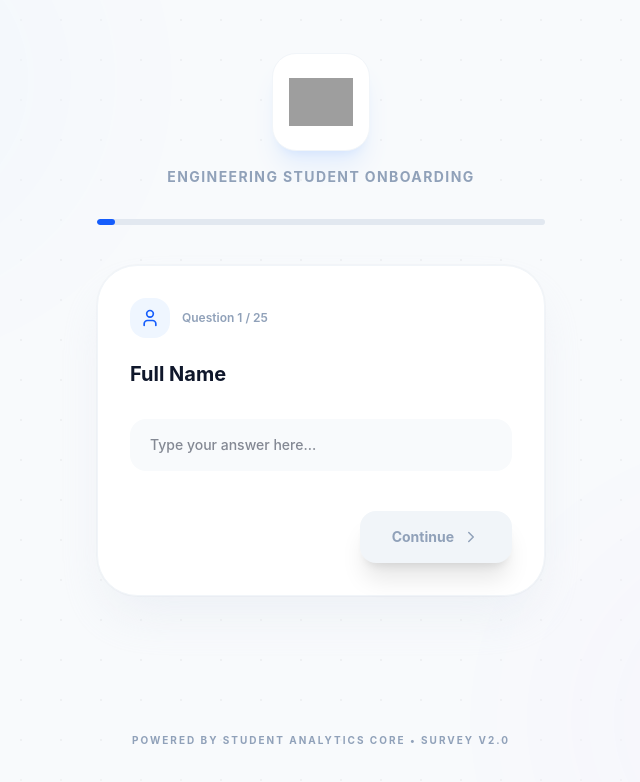
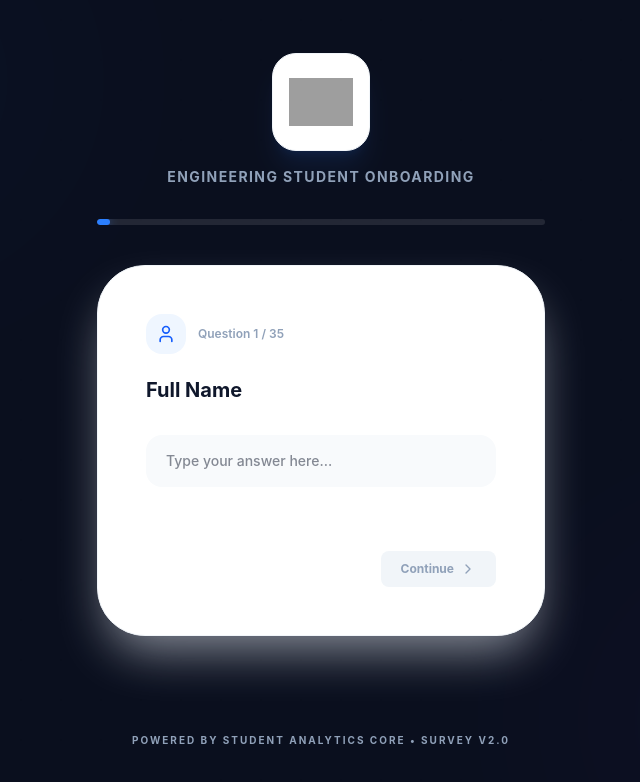
Before and after one commit to Anjalipatel1526/Surveyform, a React (Vite) app: page / in a window 1280 px wide. Shown: the top 782 px of the page, without its empty margins (319-959 px from the left). Built offline with nearby package versions, Linux system fonts and the light colour scheme; grey boxes are pictures that could not be loaded.

Commit message:
feat: expand survey form with additional AI-related questions and update UI theme while removing legacy backend instructions

```diff
--- a/src/components/SurveyForm.jsx
+++ b/src/components/SurveyForm.jsx
@@ -4,7 +4,8 @@ import {
     User, Mail, Calendar, Phone, Link, Briefcase,
     Building2, GraduationCap, BookOpen, Star, BarChart3,
     Heart, ThumbsUp, Lightbulb, MessageSquare, ChevronRight, ChevronLeft,
-    Globe, Cpu, LayoutGrid, Zap, Clock, Target, ShieldCheck, Sparkles
+    Globe, Cpu, LayoutGrid, Zap, Clock, Target, ShieldCheck, Sparkles,
+    Settings2, Scale, FileText, Award, Eye, Compass, Rocket
 } from "lucide-react";
 
 // Update this with your actual Google Apps Script URL
@@ -30,6 +31,16 @@ const questions = [
     { id: 'ai_purposes', label: 'For what purposes do you primarily use AI tools?', type: 'radio', options: ['Academic studies', 'Coding / Programming', 'Content creation', 'Design & Creativity', 'Research', 'Personal productivity', 'Entertainment'], required: true, icon: Target },
     { id: 'ai_reliance_area', label: 'Which area do you rely on AI the most?', type: 'radio', options: ['Learning concepts', 'Writing / Documentation', 'Problem solving', 'Coding assistance', 'Design & media generation'], required: true, icon: ShieldCheck },
     { id: 'ai_effectiveness', label: 'How effective do you find AI tools in solving your problems?', type: 'radio', options: ['Very Effective', 'Effective', 'Neutral', 'Ineffective', 'Very Ineffective'], required: true, icon: Sparkles },
+    { id: 'ai_convey_method', label: 'How do you usually convey your problems or questions to AI tools?', type: 'radio', options: ['Simple keywords', 'Complete sentences', 'Detailed prompts with context', 'Trial and error approach', 'Not sure how to ask properly'], required: true, icon: MessageSquare },
+    { id: 'ai_prompt_engineering_awareness', label: 'Are you aware of the concept of “Prompt Engineering”?', type: 'radio', options: ['Yes, and I use it', 'Aware but not confident', 'Heard of it', 'Not aware'], required: true, icon: Settings2 },
+    { id: 'ai_confidence', label: 'How confident are you in using AI tools effectively?', type: 'radio', options: ['Very Confident', 'Confident', 'Moderate', 'Low', 'Not Confident'], required: true, icon: Zap },
+    { id: 'ai_core_skill', label: 'Do you think AI should be taught as a core skill for students?', type: 'radio', options: ['Strongly Agree', 'Agree', 'Neutral', 'Disagree', 'Strongly Disagree'], required: true, icon: GraduationCap },
+    { id: 'ai_ethics_awareness', label: 'Are you aware of ethical concerns related to AI (data privacy, bias, misuse)?', type: 'radio', options: ['Very Aware', 'Somewhat Aware', 'Heard about it', 'Not Aware'], required: true, icon: Scale },
+    { id: 'ai_regulations', label: 'Do you believe AI usage should have guidelines or regulations in education?', type: 'radio', options: ['Yes', 'No', 'Not Sure'], required: true, icon: FileText },
+    { id: 'ai_previous_workshops', label: 'Have you attended any AI-related workshops or courses before?', type: 'radio', options: ['Yes', 'No'], required: true, icon: Award },
+    { id: 'ai_workshop_expectations', label: 'What do you expect from an AI workshop?', type: 'radio', options: ['Practical hands-on learning', 'Career guidance', 'Real-world project exposure', 'AI tools mastery', 'Certification'], required: true, icon: Eye },
+    { id: 'ai_interested_domains', label: 'Which AI domains are you most interested in learning?', type: 'radio', options: ['Generative AI', 'Machine Learning', 'AI for Coding', 'AI for Design & Media', 'AI for Business & Automation'], required: true, icon: Compass },
+    { id: 'ai_future_application', label: 'After attending an AI workshop, how likely are you to apply AI in your academics or career?', type: 'radio', options: ['Very Likely', 'Likely', 'Neutral', 'Unlikely', 'Very Unlikely'], required: true, icon: Rocket },
     { id: 'experience', label: 'Workshop Experience', type: 'range', min: 1, max: 5, required: true, icon: Star },
     { id: 'relevance', label: 'Relevance to Curriculum', type: 'range', min: 1, max: 5, required: true, icon: BarChart3 },
     { id: 'satisfaction', label: 'Content Satisfaction', type: 'range', min: 1, max: 5, required: true, icon: Heart },
@@ -43,6 +54,9 @@ const SurveyForm = () => {
         name: '', email: '', dob: '', phone: '', college: '', department: '', year: '', linkedin: '', interest: '',
         ai_understanding: '', ai_role: '', ai_career_impact: '', ai_usage: '', ai_tools_familiar: '', ai_tool_frequent: '',
         ai_tool_frequent_other: '', ai_usage_frequency: '', ai_purposes: '', ai_reliance_area: '', ai_effectiveness: '',
+        ai_convey_method: '', ai_prompt_engineering_awareness: '', ai_confidence: '', ai_core_skill: '',
+        ai_ethics_awareness: '', ai_regulations: '', ai_previous_workshops: '', ai_workshop_expectations: '',
+        ai_interested_domains: '', ai_future_application: '',
         experience: 3, relevance: 3, satisfaction: 3, recommend: 'Yes', valuable_learned: '', improvement_suggestions: ''
     });
     const [status, setStatus] = useState('idle');
@@ -88,7 +102,7 @@ const SurveyForm = () => {
 
     if (status === 'success') {
         return (
-            <div className="min-h-screen w-full flex items-center justify-center bg-slate-50 p-4">
+            <div className="min-h-screen w-full flex items-center justify-center bg-[#0a0f1e] p-4">
                 <motion.div
                     initial={{ scale: 0.9, opacity: 0 }}
                     animate={{ scale: 1, opacity: 1 }}
@@ -116,7 +130,7 @@ const SurveyForm = () => {
     };
 
     return (
-        <div className="min-h-screen w-full bg-[#f8fafc] flex flex-col items-center justify-center p-4 sm:p-6 relative overflow-hidden font-inter">
+        <div className="min-h-screen w-full bg-[#0a0f1e] flex flex-col items-center justify-center p-4 sm:p-6 relative overflow-hidden font-inter">
             {/* Subtle background patterns */}
             <div className="absolute inset-0 z-0 opacity-[0.03] pointer-events-none">
                 <div className="absolute top-[-10%] left-[-10%] w-[40%] h-[40%] bg-blue-500 rounded-full blur-[120px]" />
@@ -138,11 +152,11 @@ const SurveyForm = () => {
                 </motion.div>
 
                 {/* Progress Bar */}
-                <div className="w-full h-1.5 bg-slate-200 rounded-full mb-10 overflow-hidden flex">
+                <div className="w-full h-1.5 bg-white/10 rounded-full mb-10 overflow-hidden flex">
                     <motion.div
                         initial={{ width: 0 }}
                         animate={{ width: `${((step + 1) / questions.length) * 100}%` }}
-                        className="h-full bg-blue-600 rounded-full"
+                        className="h-full bg-blue-500 shadow-[0_0_10px_rgba(59,130,246,0.5)] rounded-full"
                     />
                 </div>
 
@@ -157,7 +171,7 @@ const SurveyForm = () => {
                             animate="center"
                             exit="exit"
                             transition={{ duration: 0.35, ease: [0.16, 1, 0.3, 1] }}
-                            className="bg-white rounded-[2rem] sm:rounded-[2.5rem] shadow-2xl shadow-slate-200/60 p-6 sm:p-8 border border-slate-100 flex flex-col h-full ring-1 ring-slate-900/[0.02]"
+                            className="bg-white rounded-[2.5rem] sm:rounded-[3rem] shadow-2xl shadow-slate-200/60 p-8 sm:p-12 border border-slate-100 flex flex-col ring-1 ring-slate-900/[0.02]"
                         >
                             {/* Card Header */}
                             <div className="flex items-center gap-3 mb-6">
@@ -296,13 +310,13 @@ const SurveyForm = () => {
                             </div>
 
                             {/* Buttons Area */}
-                            <div className="mt-8 sm:mt-10 flex items-center justify-between gap-4">
+                            <div className="mt-12 sm:mt-16 flex items-center justify-between gap-4">
                                 {step > 0 ? (
                                     <button
                                         onClick={prevStep}
-                                        className="flex items-center gap-2 px-5 sm:px-6 py-3 rounded-2xl text-sm font-bold text-slate-400 hover:text-slate-900 hover:bg-slate-50 transition-all duration-200"
+                                        className="flex items-center gap-1.5 px-3 sm:px-4 py-1.5 sm:py-2 rounded-lg text-xs font-bold text-slate-400 hover:text-slate-900 hover:bg-slate-50 transition-all duration-200"
                                     >
-                                        <ChevronLeft size={18} />
+                                        <ChevronLeft size={16} />
                                         <span>Back</span>
                                     </button>
                                 ) : <div />}
@@ -310,13 +324,13 @@ const SurveyForm = () => {
                                 <button
                                     onClick={nextStep}
                                     disabled={status === 'submitting' || (currentQuestion.required && !formData[currentQuestion.id])}
-                                    className={`flex items-center gap-2 px-6 sm:px-8 py-3.5 sm:py-4 rounded-2xl text-sm font-bold shadow-xl transition-all duration-300 ${(currentQuestion.required && !formData[currentQuestion.id])
+                                    className={`flex items-center gap-1.5 px-4 sm:px-5 py-2 sm:py-2.5 rounded-lg text-xs font-bold shadow-lg transition-all duration-300 ${(currentQuestion.required && !formData[currentQuestion.id])
                                         ? 'bg-slate-100 text-slate-400 cursor-not-allowed shadow-none'
                                         : 'bg-blue-600 text-white shadow-blue-200 hover:shadow-blue-300 hover:-translate-y-0.5 active:translate-y-0'
                                         }`}
                                 >
                                     <span>{status === 'submitting' ? 'Saving...' : step === questions.length - 1 ? 'Complete' : 'Continue'}</span>
-                                    {step < questions.length - 1 && <ChevronRight size={18} />}
+                                    {step < questions.length - 1 && <ChevronRight size={16} />}
                                 </button>
                             </div>
                         </motion.div>
```
Also changed, not shown: 1 other file (tests, documents, lock files or other folders).
